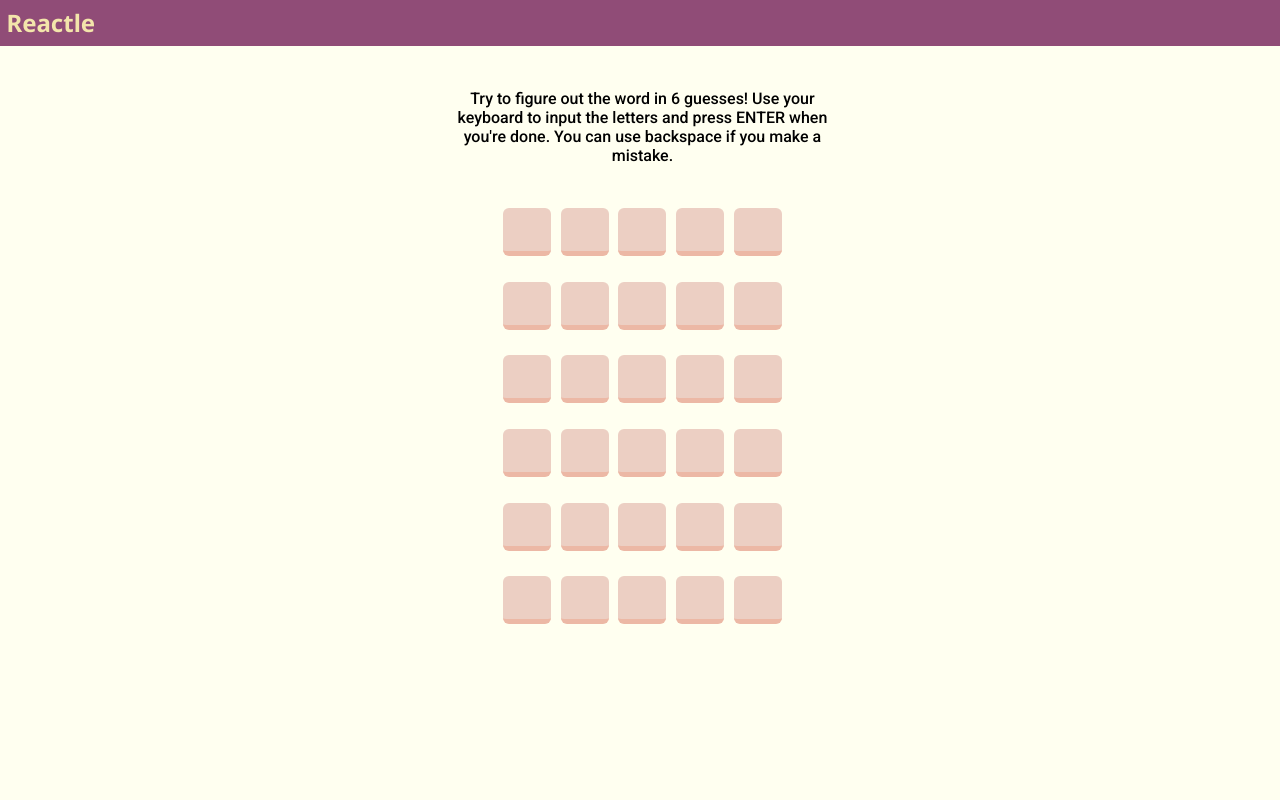
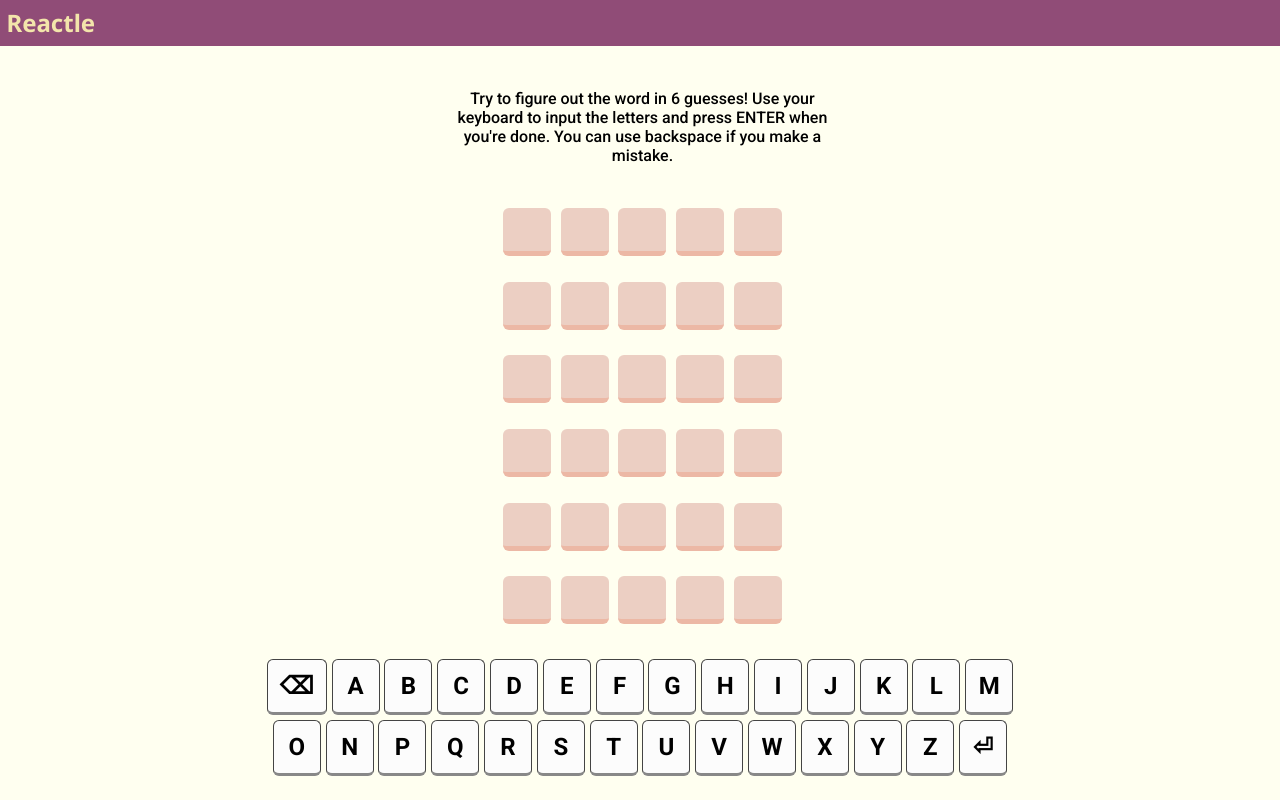
Before and after one commit to GavRobbs/reactle, a React (Vite) app: page / in a window 1280 px wide. Built offline with nearby package versions, Linux system fonts and the light colour scheme.

Commit message:
Added the beginnings of the keyboard functionality.

```diff
--- a/src/App.css
+++ b/src/App.css
@@ -14,7 +14,7 @@ header > h1{
 }
 
 main{
-  padding: 1.5em 0.2em 0.2em 0.5em;
+  padding: 1.5em 0.2em 4em 0.5em;
   display: flex;
   flex-direction: column;
   flex-wrap: wrap;
@@ -73,7 +73,7 @@ main > section#attempts > .attempt > span.correct{
 
 }
 
-main > section#replay > button{
+main > div.replay-dialog-overlay > div.replay-dialog button{
   outline: none;
   box-shadow: none;
   border: 0px;
@@ -85,13 +85,13 @@ main > section#replay > button{
 
 }
 
-main > section#replay > button.winbutton{
+.winbutton{
   border-radius: 8px;
   background-color: #904C77;
   border-bottom: 5px solid #854c90;
 }
 
-main > section#replay > button.losebutton{
+.losebutton{
 
   outline: none;
   border: 0px;
@@ -99,6 +99,35 @@ main > section#replay > button.losebutton{
   background-color: #FF0000;
   border-bottom: 5px solid #A52A2A;
 
+}
+
+.replay-dialog-overlay{
+  position: fixed;
+  top: 0;
+  left: 0;
+  width: 100%;
+  height: 100%;
+  background-color: rgba(0, 0, 0, 0.5);
+  display: flex;
+  justify-content: center;
+  align-items: center;
+  z-index: 1000;
+}
+
+.replay-dialog-header{
+  padding: 1em;
+  font-family: "Roboto", serif;
+}
+
+.replay-dialog {
+  background-color: ivory;
+  padding: 1.5em;
+  border-radius: 8px;
+  box-shadow: 0 4px 10px rgba(0, 0, 0, 0.3);
+  width: 90%;
+  max-width: 400px;
+  text-align: center;
+  border: 2px solid #904C77;
 }
 
 main > section#attempts > .attempt > span.incorrect{
@@ -114,3 +143,53 @@ main > section#attempts > .attempt > span.misplaced{
   border-bottom: 5px solid #FFD700;
 
 }
+
+#keyboardcontainer{
+  width: 100vw;
+  left: 0;
+  bottom: 0;
+  position: fixed;
+  display: flex;
+  flex-direction: row;
+  flex-wrap: wrap;
+  justify-content: center;
+  background-color: ivory;
+  padding: 1.5em;
+}
+
+#keyboard{
+  max-width: 768px;
+  width: 100%;
+  display: flex;
+  flex-direction: row;
+  flex-wrap: wrap;
+  justify-content: center;
+  gap: 0.3em;
+}
+
+.letterbutton{
+  outline: none;
+  box-shadow: none;
+  border-radius: 6px;
+  border: 1px solid #444444;
+  border-bottom: 3px solid #888888;
+  font-family: "Roboto", serif;
+  font-size: 1.5em;
+  font-weight: 700;
+  padding: 0.5em;
+  background-color: #FCFCFC;
+  text-transform: uppercase;
+  max-height: 300px;
+  min-width: 2em;
+  text-align: center;
+}
+
+.letterbutton:hover{
+  background-color: #904C77;
+}
+
+@media (max-width: 768px) {
+  html {
+      font-size: 14px; /* Smaller base size for smaller screens */
+  }
+}
--- a/src/App.jsx
+++ b/src/App.jsx
@@ -23,9 +23,12 @@ function App() {
 
   const statusButtonRef = useRef(null);
 
+  const letters = "abcdefghijklmonpqrstuvwxyz";
+
   //Derived variables here
   const gameWon = currentGuesses.guessData.includes(currentWord) && currentGuesses.awaitingEnter == false;
   const gameLost = !currentGuesses.guessData.includes(currentWord) && currentGuesses.cursorPosition >= 30 && currentGuesses.awaitingEnter == false;
+  const gameOver = gameWon || gameLost;
 
   function addCharacter(event){
 
@@ -158,6 +161,20 @@ function App() {
 
   }
 
+  function synthetic_input(letter){
+
+    //I use these to fake key events from the keyboard
+    if(letter == "Enter"){
+      addCharacter({key:"Enter"});
+    }
+    else if(letter == "Backspace"){
+      addCharacter({key:"Backspace"});
+    }
+    else{
+      addCharacter({key:letter});
+    }
+  }
+
   useEffect(() => {
     //The dependencies on these allow us to block input when the player has won or lost the game
     document.addEventListener("keyup", addCharacter);
@@ -222,16 +239,41 @@ function App() {
           <SolutionLine gameLost={gameLost} word={currentWord}/>
         </section>
 
-        <section id="replay">
-          {gameWon && <button className="winbutton" ref={statusButtonRef} onClick={replay}>You won! Play again?</button>}
-          {gameLost && <button className="losebutton" ref={statusButtonRef} onClick={replay}>You lost! Play again?</button>}
-        </section>
+        <div id="keyboardcontainer">
+          <div id="keyboard">
+          <button className="letterbutton" onClick={()=>synthetic_input("Backspace")}>⌫</button>
+            {
+              [...letters].map((l, index) => {
+                return <button key={index} className="letterbutton" onClick={()=>synthetic_input(l)}>{l}</button>
+              })
+            }
+            <button className="letterbutton" onClick={()=>synthetic_input("Enter")}>⏎</button>
+          </div>
+        </div>
+
+        { gameOver &&
+        <div className="replay-dialog-overlay">
+          <div className="replay-dialog">
+            {gameWon &&
+            <>
+              <h1 className="replay-dialog-header">You won!</h1>
+              <button className="winbutton" ref={statusButtonRef} onClick={replay}>Play again?</button>
+            </>
+            }
+            {gameLost &&
+            <>
+              <h1 className="replay-dialog-header">You lost!</h1>
+              <button className="losebutton" ref={statusButtonRef} onClick={replay}>Play again?</button>
+            </>
+            }
+          </div>
+        </div>
+        }
 
       {gameWon && <Confetti />}
 
 
       </main>
-      <footer></footer>
     </>
   )
 }
```
